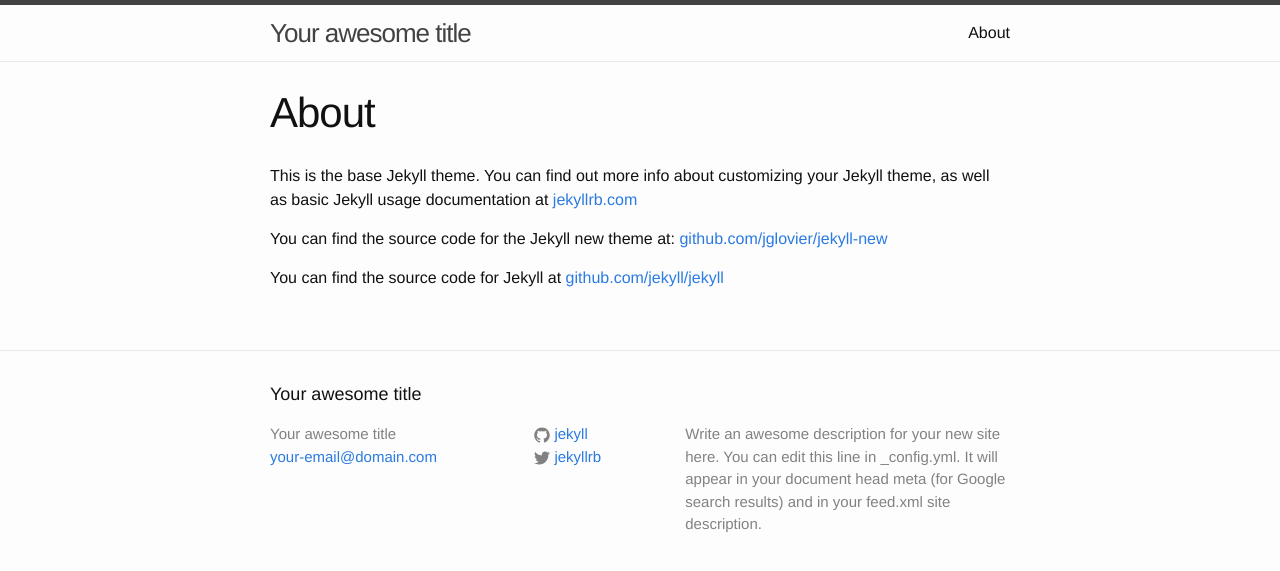
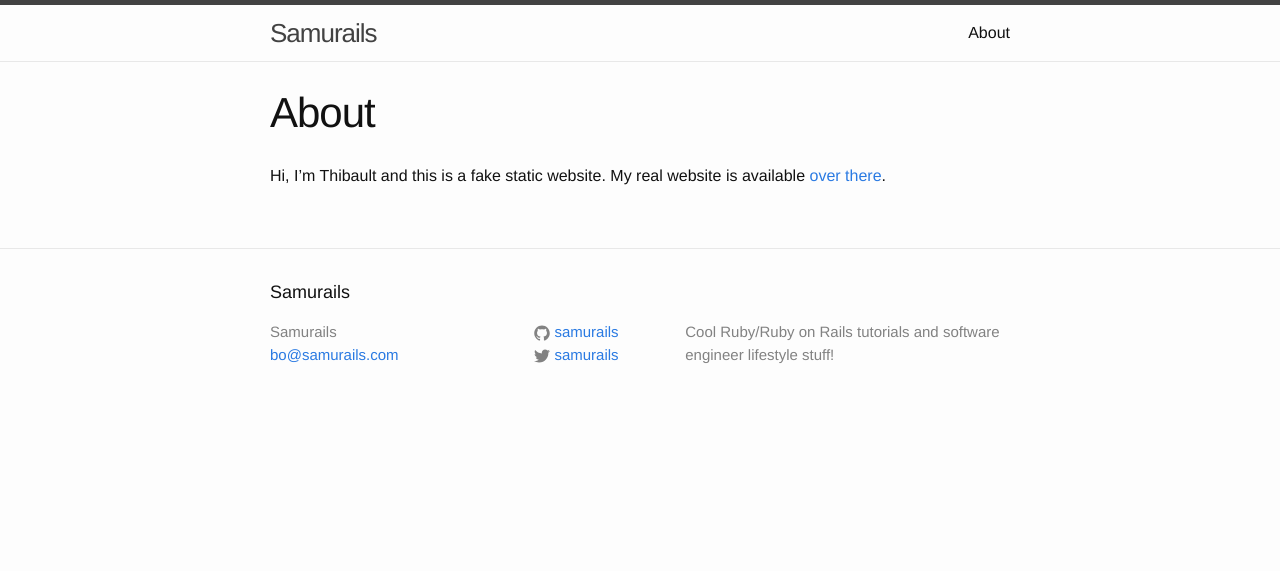
Before and after one commit to Samurails/samurails.github.io, a Jekyll site: the page built from about.md, in a window 1280 px wide. Shown: the top 571 px of the page. Built offline with Jekyll 4.4.1, drawn with Linux system fonts in a browser that asks for light colours.

```diff
--- a/_config.yml
+++ b/_config.yml
@@ -1,14 +1,12 @@
 # Site settings
-title: Your awesome title
-email: your-email@domain.com
-description: > # this means to ignore newlines until "baseurl:"
-  Write an awesome description for your new site here. You can edit this
-  line in _config.yml. It will appear in your document head meta (for
-  Google search results) and in your feed.xml site description.
+title: Samurails
+email: bo@samurails.com
+description: >
+  Cool Ruby/Ruby on Rails tutorials and software engineer lifestyle stuff!
 baseurl: "" # the subpath of your site, e.g. /blog/
 url: "http://yourdomain.com" # the base hostname & protocol for your site
-twitter_username: jekyllrb
-github_username:  jekyll
+twitter_username: samurails
+github_username:  samurails
 
 # Build settings
 markdown: kramdown
--- a/about.md
+++ b/about.md
@@ -1,11 +1,7 @@
 ---
 layout: page
 title: About
-permalink: /about/
+permalink: /about/ #
 ---
 
-This is the base Jekyll theme. You can find out more info about customizing your Jekyll theme, as well as basic Jekyll usage documentation at [jekyllrb.com](http://jekyllrb.com/)
-
-You can find the source code for the Jekyll new theme at: [github.com/jglovier/jekyll-new](https://github.com/jglovier/jekyll-new)
-
-You can find the source code for Jekyll at [github.com/jekyll/jekyll](https://github.com/jekyll/jekyll)
+Hi, I'm Thibault and this is a fake static website. My real website is available [over there](http://samurails.com).
```
Also changed, not shown: _posts/2015-11-13-my-first-post.md (added, +8 -0 lines).
